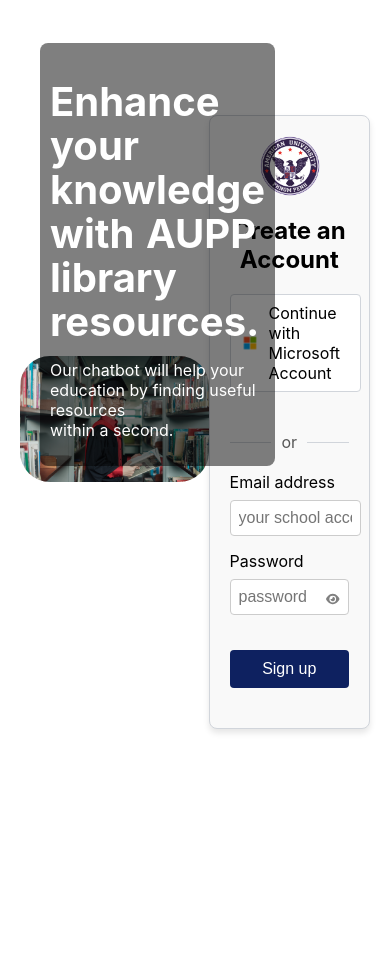
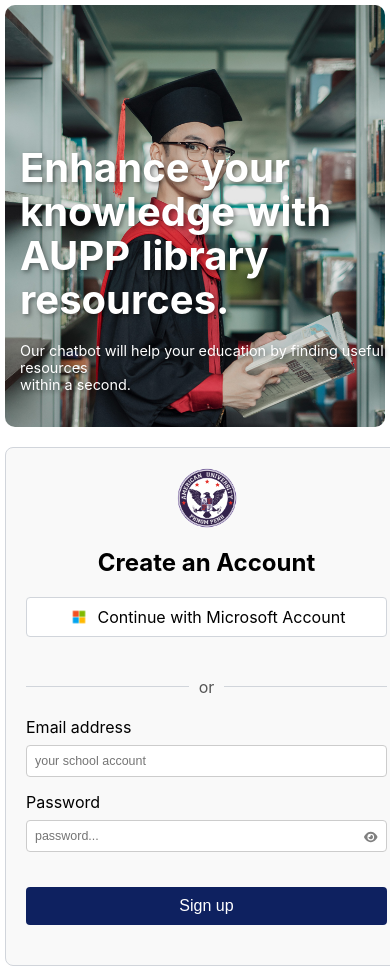
Before and after one commit to Sovatharothh/library_chatbot, a React (Create React App) app: page / in a window 390 px wide. Before the commit the page ends 844 px from the top, so only its background shows below. Built offline with nearby package versions, Linux system fonts and the light colour scheme.

Commit message:
fixed layout

```diff
--- a/src/components/login-signup/login-signup.css
+++ b/src/components/login-signup/login-signup.css
@@ -10,33 +10,30 @@
   min-height: 100vh;
   align-items: center;
   justify-content: center;
-  padding: 20px;
+  padding: 5px;
   box-sizing: border-box;
 }
 
 .image-container {
   position: relative;
-  top: -1px;
-  width: 600px;
-  height: 610px;
-  padding: 15px;
+  width: 550px;
+  height: 600px;
+  padding: 10px;
 }
 
 .image-container img {
   width: 100%;
   height: 100%;
   object-fit: cover;
-  border-radius: 30px;
+  border-radius: 10px;
 }
 
-.image-overlay {
+.image-text {
   position: absolute;
   bottom: 20px;
-  left: 20px;
+  left: 15px;
   color: white;
-  padding: 10px;
-  border-radius: 8px;
-  background-color: rgba(0, 0, 0, 0.5); /* Add a slight background to enhance text visibility */
+  text-shadow: 2px 2px 4px rgba(0, 0, 0, 0.4);
 }
 
 .heading {
@@ -44,7 +41,7 @@
   word-spacing: 2px;
   line-height: 1.1;
   font-weight: bold;
-  margin-bottom: 10px;
+  margin-bottom: 20px;
 }
 
 .description {
@@ -59,13 +56,12 @@
   border: 1px solid var(--border-color);
   border-radius: 8px;
   background-color: #f9f9f9;
-  box-shadow: 0 4px 6px rgba(0, 0, 0, 0.1); /* Add a subtle shadow for depth */
 }
 
 .logo {
   height: 60px;
   display: block;
-  margin: 0 auto 20px;
+  margin: 0 auto 10px;
 }
 
 h2 {
@@ -128,7 +124,7 @@ h2 {
   padding: 8px;
   border: 1px solid #ccc;
   border-radius: 4px;
-  font-size: 1rem;
+  font-size: 0.78rem;
 }
 
 .password-input-container {
@@ -139,18 +135,18 @@ h2 {
 
 .password-input-container input {
   width: 100%;
-  padding-right: 40px; /* Ensure space for the icon */
+  padding-right: 40px;
 }
 
 .password-toggle-icon {
   position: absolute;
   right: 10px;
   cursor: pointer;
-  color: gray; /* Set the icon color to gray */
+  color: gray;
 }
 
 .password-toggle-icon:hover {
-  color: #000; /* Optional: darken color on hover */
+  color: #000;
 }
 
 button {
@@ -185,15 +181,23 @@ button:disabled {
 }
 
 @media (max-width: 768px) {
-  .login-signup-form-container {
-    padding: 20px;
-    max-width: 100%;
+  .login-signup-container {
+    flex-direction: column; /* Stack the image and form vertically */
+    height: auto; /* Allow content to grow with the screen height */
   }
 
   .image-container {
     width: 100%;
-    height: auto;
+    height: 50vh; /* Image takes half the screen height */
     padding: 0;
+  }
+
+  .login-signup-form-container {
+    width: 95%;
+    height: 50vh; /* Form takes half the screen height */
+    margin-top: 20px;
+    max-width: 100%;
+    padding: 20px;
   }
 
   .heading {
@@ -201,6 +205,6 @@ button:disabled {
   }
 
   .description {
-    font-size: 1rem;
+    font-size: 0.9rem;
   }
 }
--- a/src/components/login-signup/login-signup.jsx
+++ b/src/components/login-signup/login-signup.jsx
@@ -27,9 +27,10 @@ export default function LoginSignup() {
     <div className="login-signup-container">
       <div className="image-container">
         <img src={library} alt="Library" />
-        <div className="image-overlay">
+        {/* Keep the text inside the image container */}
+        <div className="image-text">
           <h1 className="heading">Enhance your knowledge with AUPP library resources.</h1>
-          <p className="description">Our chatbot will help your education by finding useful resources <br></br>within a second.</p>
+          <p className="description">Our chatbot will help your education by finding useful resources <br /> within a second.</p>
         </div>
       </div>
 
```
